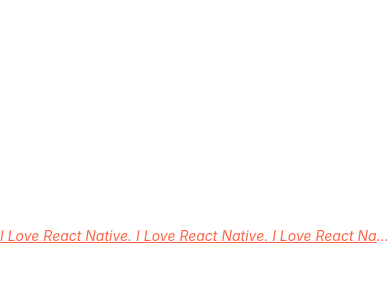
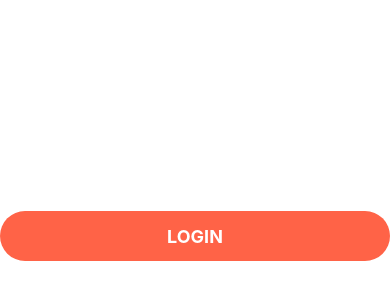
Before and after one commit to blackstone86/rn-donewithit, a React Native app: screen / in a window 390 px wide. Shown: the part 186-486 px from the top of the page. Built offline with nearby package versions, Linux system fonts and the light colour scheme.

Commit message:
feat: 🎸 [Exercise03] add button components

```diff
--- a/App.tsx
+++ b/App.tsx
@@ -15,8 +15,9 @@
 // import App from './demos/StylingText'
 // import App from './demos/EncapsulatingStyles'
 // import App from './demos/Icons'
-import App from './demos/PlatformSpecific'
+// import App from './demos/PlatformSpecific'
 // import App from './demos/OrganizingStyles'
+import App from './demos/Exercise03'
 
 /**
  * notice
@@ -39,5 +40,6 @@
  * 17.Icons 图标
  * 18.PlatformSpecific 指定平台代码
  * 19.OrganizingStyles 组织平台样式代码
+ * 20.Exercise03 按钮
  */
 export default App;
--- /dev/null
+++ b/components/AppButton/AppButton.tsx
@@ -0,0 +1,35 @@
+import React, { useCallback } from 'react';
+import { View, Text, TouchableWithoutFeedback, TouchableNativeFeedback, Platform, GestureResponderEvent } from 'react-native';
+import styles from './styles'
+
+type AppButtonProps = {
+  title: string,
+  onPress?: (e?: GestureResponderEvent) => void
+}
+
+function AppButton({ title, onPress }: AppButtonProps) {
+  const handlePress = useCallback((e: GestureResponderEvent) => {
+    typeof onPress === 'function' && onPress(e);
+  }, [])
+  return Platform.OS === 'android' ?
+  (
+    <View style={styles.buttonBox}>
+      <TouchableNativeFeedback
+        onPress={handlePress}>
+        <View style={styles.button}>
+          <Text style={styles.text}>{title}</Text>
+        </View>
+      </TouchableNativeFeedback>
+    </View>
+  ) :
+  (
+    <TouchableWithoutFeedback
+      onPress={handlePress}>
+      <View style={styles.button}>
+        <Text style={styles.text}>{title}</Text>
+      </View>
+    </TouchableWithoutFeedback>
+  );
+}
+
+export default AppButton;
--- /dev/null
+++ b/components/AppButton/index.tsx
@@ -0,0 +1,3 @@
+import AppButton from "./AppButton";
+
+export default AppButton;
--- /dev/null
+++ b/components/AppButton/styles.tsx
@@ -0,0 +1,23 @@
+import { StyleSheet } from 'react-native';
+import colors from '../../config/colors';
+
+const styles = StyleSheet.create({
+  buttonBox: {
+    borderRadius: 25,
+    overflow: 'hidden',
+  },
+  button: {
+    height: 50,
+    borderRadius: 25,
+    justifyContent: 'center',
+    alignItems: 'center',
+    backgroundColor: colors.primary,
+  },
+  text: {
+    fontSize: 18,
+    fontWeight: 'bold',
+    color: colors.white,
+  }
+})
+
+export default styles
--- /dev/null
+++ b/config/colors.ts
@@ -0,0 +1,6 @@
+const colors = {
+  primary: 'tomato',
+  white: '#fff',
+}
+
+export default colors
--- /dev/null
+++ b/demos/Exercise03/Exercises03.tsx
@@ -0,0 +1,27 @@
+import {
+  SafeAreaView,
+  StyleSheet,
+  StatusBar,
+  Platform,
+} from 'react-native'
+import React from 'react'
+import AppButton from '../../components/AppButton'
+
+const styles = StyleSheet.create({
+  container: {
+    flex: 1,
+    paddingTop: Platform.OS === 'android' ? StatusBar.currentHeight : 0,
+    justifyContent: 'center',
+    paddingHorizontal: 10,
+  },
+})
+
+export default function App() {
+  return (
+    <SafeAreaView style={styles.container}>
+      <AppButton
+        title="LOGIN"
+        onPress={() => console.log('tapped AppButton')} />
+    </SafeAreaView>
+  )
+}
--- /dev/null
+++ b/demos/Exercise03/index.tsx
@@ -0,0 +1,3 @@
+import Exercises03 from './Exercises03'
+
+export default Exercises03
--- a/demos/OrganizingStyles.tsx
+++ b/demos/OrganizingStyles/OrganizingStyles.tsx
@@ -4,6 +4,7 @@
   Platform,
 } from 'react-native'
 import React from 'react'
+import AppText from './components/AppText'
 
 /**
  * react native automatically import the right implementation of the current platform.
@@ -16,7 +17,7 @@
       justifyContent: 'center',
       alignItems: 'center',
     }}>
-
+      <AppText numberOfLines={1}>I love React Native. I love React Native. I love React Native.</AppText>
     </SafeAreaView>
   )
 }
--- /dev/null
+++ b/demos/OrganizingStyles/components/AppText/index.tsx
@@ -0,0 +1,3 @@
+import AppText from './AppText'
+
+export default AppText
--- /dev/null
+++ b/demos/OrganizingStyles/components/AppText/styles.tsx
@@ -0,0 +1,27 @@
+import { StyleSheet, Platform } from 'react-native';
+
+const styles = StyleSheet.create({
+  text: {
+    ...Platform.select({
+      android: {
+        fontSize: 20,
+        fontFamily: 'Roboto',
+        fontWeight: 'bold',
+      },
+      ios: {
+        fontSize: 18,
+        fontFamily: 'Courier',
+        fontWeight: '100',
+      }
+    }),
+    // ==============================
+    fontStyle: 'italic',
+    color: 'tomato',
+    textTransform: 'capitalize',
+    textDecorationLine: 'underline',
+    textAlign: 'center',
+    lineHeight: 36,
+  }
+})
+
+export default styles
--- /dev/null
+++ b/demos/OrganizingStyles/index.jsx
@@ -0,0 +1,3 @@
+import OrganizingStyles from './OrganizingStyles'
+
+export default OrganizingStyles
```
Also changed, not shown: demos/OrganizingStyles/components/AppText/AppText.tsx (added, +11 -0 lines).
